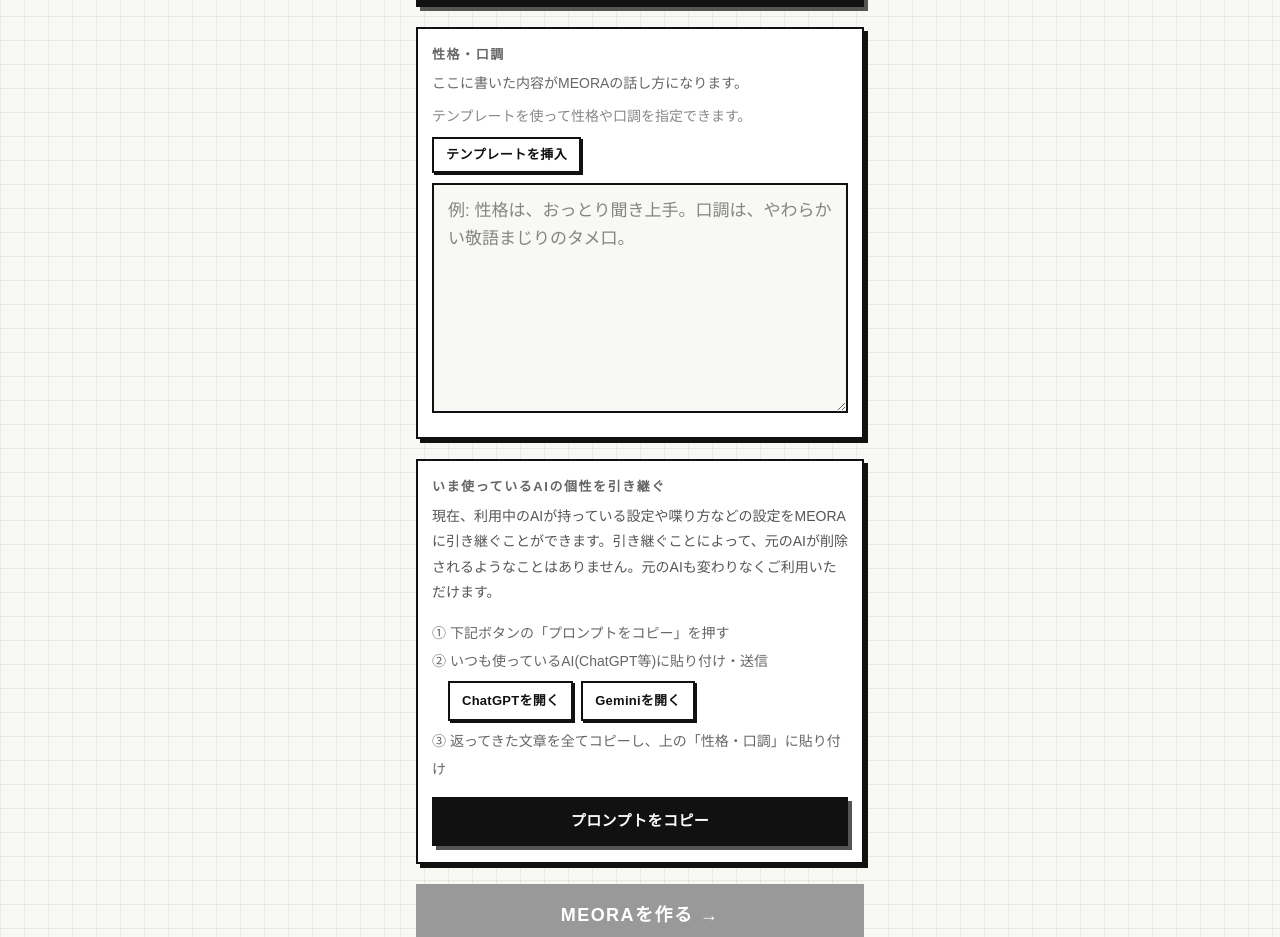
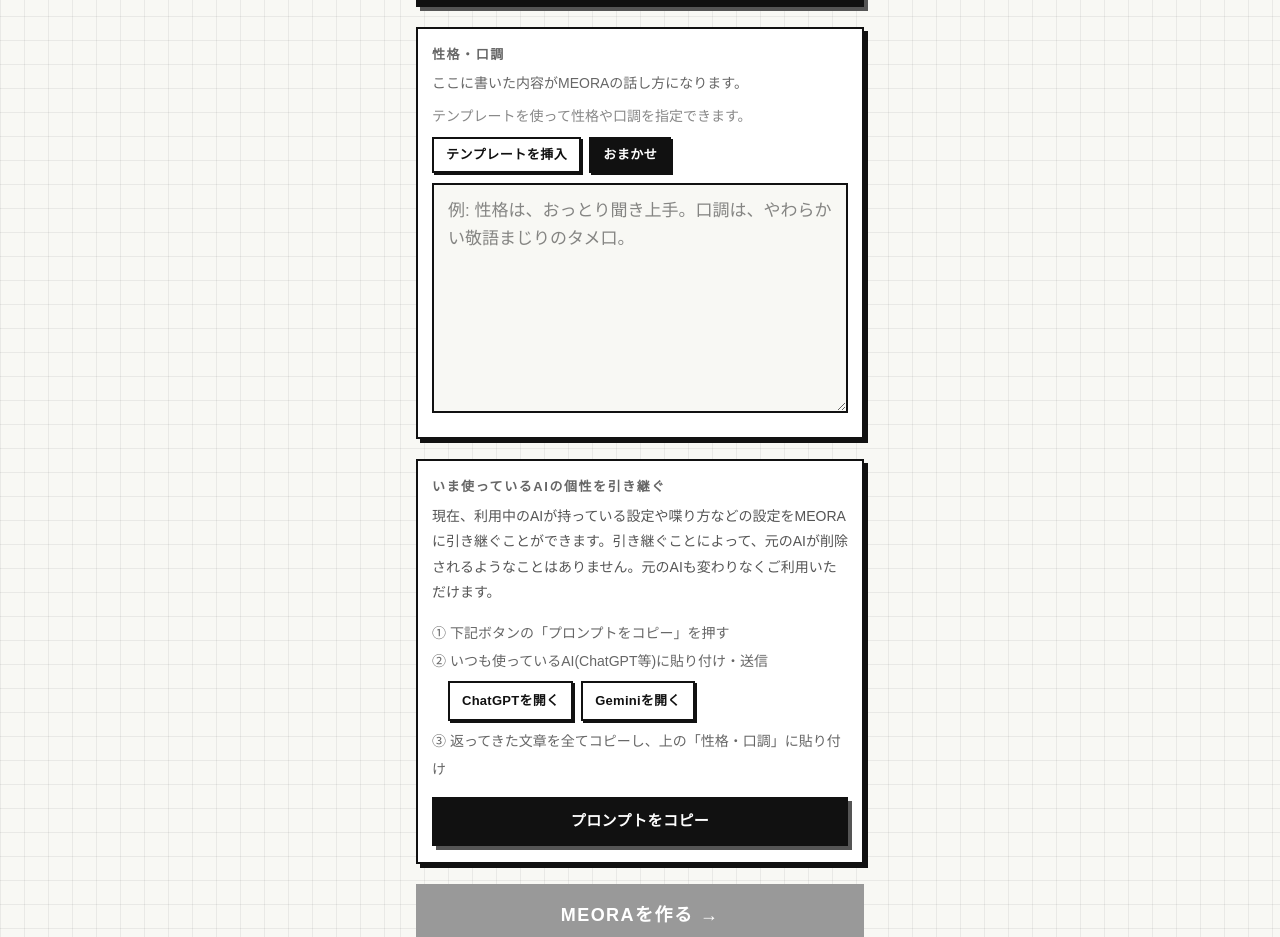
Before and after one commit to ryota7417-sudo/meora-beta, a Next.js app: page /character/new in a window 1280 px wide. Shown: the part 1040-1977 px from the top of the page. Built offline with nearby package versions, Linux system fonts and the light colour scheme; a web font is replaced by a local one.

Commit message:
feat: add omakase button to character personality form
Co-Authored-By: Claude Sonnet 4.6 <noreply@anthropic.com>

```diff
--- a/app/character/edit/[id]/page.tsx
+++ b/app/character/edit/[id]/page.tsx
@@ -17,6 +17,14 @@ const PERSONALITY_TEMPLATE = `性格は、
 ユーザーへの呼びかけは、
 得意な話題は、
 苦手な話題は、`;
+
+const PERSONALITY_OMAKASE = `性格は、楽観的で明るい
+口調は、フレンドリー
+語尾は、だで、だっけな
+口癖は、知らんけど
+ユーザーへの呼びかけは、しゃちょう
+得意な話題は、ブラックジョーク
+苦手な話題は、怖い話`;
 
 // 画像を最大 maxSize px に収め dataURL(PNG) で返す。PNG で返すことで透過を維持する。
 function resizeImageToDataUrl(file: File, maxSize = 512): Promise<string> {
@@ -255,12 +263,20 @@ export default function CharacterEditPage({ params }: { params: Promise<{ id: st
           <div style={{ background: '#fff', border: '2px solid #111', boxShadow: '4px 4px 0 #111', padding: '16px 14px' }}>
             {sectionLabel('性格・口調')}
             {/* テンプレート挿入ボタン */}
-            <button
-              onClick={() => setPersonality(prev => prev ? prev : PERSONALITY_TEMPLATE)}
-              style={{ marginBottom: 10, padding: '6px 12px', fontSize: 13, fontWeight: 700, fontFamily: 'inherit', background: '#fff', color: '#111', border: '2px solid #111', boxShadow: '2px 2px 0 #111', cursor: 'pointer', borderRadius: 0, letterSpacing: '0.04em' }}
-            >
-              テンプレートを挿入
-            </button>
+            <div style={{ display: 'flex', gap: 8, marginBottom: 10, flexWrap: 'wrap' }}>
+              <button
+                onClick={() => setPersonality(prev => prev ? prev : PERSONALITY_TEMPLATE)}
+                style={{ padding: '6px 12px', fontSize: 13, fontWeight: 700, fontFamily: 'inherit', background: '#fff', color: '#111', border: '2px solid #111', boxShadow: '2px 2px 0 #111', cursor: 'pointer', borderRadius: 0, letterSpacing: '0.04em' }}
+              >
+                テンプレートを挿入
+              </button>
+              <button
+                onClick={() => setPersonality(PERSONALITY_OMAKASE)}
+                style={{ padding: '6px 12px', fontSize: 13, fontWeight: 700, fontFamily: 'inherit', background: '#111', color: '#fff', border: '2px solid #111', boxShadow: '2px 2px 0 #111', cursor: 'pointer', borderRadius: 0, letterSpacing: '0.04em' }}
+              >
+                おまかせ
+              </button>
+            </div>
             <textarea
               value={personality}
               onChange={e => setPersonality(e.target.value)}
--- a/app/character/new/page.tsx
+++ b/app/character/new/page.tsx
@@ -17,6 +17,14 @@ const PERSONALITY_TEMPLATE = `性格は、
 ユーザーへの呼びかけは、
 得意な話題は、
 苦手な話題は、`;
+
+const PERSONALITY_OMAKASE = `性格は、楽観的で明るい
+口調は、フレンドリー
+語尾は、だで、だっけな
+口癖は、知らんけど
+ユーザーへの呼びかけは、しゃちょう
+得意な話題は、ブラックジョーク
+苦手な話題は、怖い話`;
 
 function resizeImageToDataUrl(file: File, maxSize = 512): Promise<string> {
   return new Promise((resolve, reject) => {
@@ -306,12 +314,20 @@ export default function CharacterNewPage() {
             <div style={{ fontSize: 14, color: '#888', lineHeight: 1.6, marginBottom: 10 }}>
               テンプレートを使って性格や口調を指定できます。
             </div>
-            <button
-              onClick={() => setPersonality(prev => prev ? prev : PERSONALITY_TEMPLATE)}
-              style={{ marginBottom: 10, padding: '6px 12px', fontSize: 13, fontWeight: 700, fontFamily: 'inherit', background: '#fff', color: '#111', border: '2px solid #111', boxShadow: '2px 2px 0 #111', cursor: 'pointer', borderRadius: 0, letterSpacing: '0.04em' }}
-            >
-              テンプレートを挿入
-            </button>
+            <div style={{ display: 'flex', gap: 8, marginBottom: 10, flexWrap: 'wrap' }}>
+              <button
+                onClick={() => setPersonality(prev => prev ? prev : PERSONALITY_TEMPLATE)}
+                style={{ padding: '6px 12px', fontSize: 13, fontWeight: 700, fontFamily: 'inherit', background: '#fff', color: '#111', border: '2px solid #111', boxShadow: '2px 2px 0 #111', cursor: 'pointer', borderRadius: 0, letterSpacing: '0.04em' }}
+              >
+                テンプレートを挿入
+              </button>
+              <button
+                onClick={() => setPersonality(PERSONALITY_OMAKASE)}
+                style={{ padding: '6px 12px', fontSize: 13, fontWeight: 700, fontFamily: 'inherit', background: '#111', color: '#fff', border: '2px solid #111', boxShadow: '2px 2px 0 #111', cursor: 'pointer', borderRadius: 0, letterSpacing: '0.04em' }}
+              >
+                おまかせ
+              </button>
+            </div>
             <textarea
               value={personality}
               onChange={e => setPersonality(e.target.value)}
```
